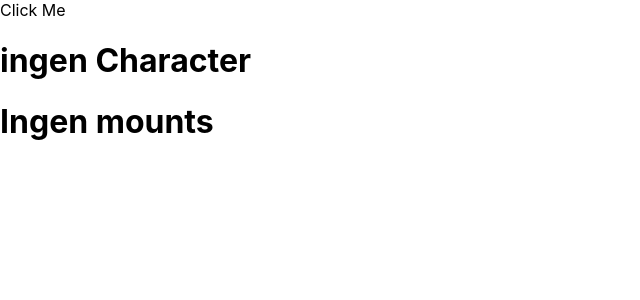
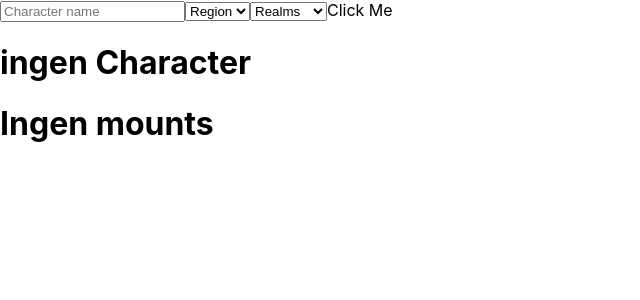
Before and after one commit to Freddiiy/mount-viewer-frontend, a Next.js app: page / in a window 1280 px wide. Shown: the top 300 px of the page, without its empty margins (0-640 px from the left). Built offline with nearby package versions, Linux system fonts and the light colour scheme.

Commit message:
Plain html og text

```diff
--- a/pages/index.tsx
+++ b/pages/index.tsx
@@ -31,7 +31,7 @@ const Home: NextPage = () => {
             setCharacter(data);
         }
     })
-    const MyButton = React.forwardRef(({ onClick, href }, ref) => {
+    const MyButton = React.forwardRef(({onClick, href}, ref) => {
         return (
             <a href={href} onClick={onClick} ref={ref}>
                 Click Me
@@ -39,13 +39,38 @@ const Home: NextPage = () => {
         )
     })
 
+    function dropdownMenu() {
+        const list = document.getElementById("option");
+        document.getElementById("Region").value = list.options[list.selectedIndex].text;
+    }
+
     return (
         <>
-<Link href="/mount" passHref>
-    <MyButton/>
-</Link>
-        {character ? <h1>{character.name}</h1> : <h1>ingen Character</h1>}
-        {mount ? <h1>{mount.mountId}</h1> : <h1>Ingen mounts</h1>}
+
+            <input placeholder={"Character name"}/>
+
+            <select id="option" onChange="dropdownMenu()">
+                <option value ="" disabled selected hidden  > Region</option>
+                <option>EU</option>
+                <option>US</option>
+
+            </select>
+
+            <select id="option" onChange="dropdownMenu()">
+                <option value ="" disabled selected hidden > Realms</option>
+                <option>Terro-mill</option>
+                <option>STuuff</option>
+                <option>Arronish</option>
+                <option>Habbiibi</option>
+            </select>
+
+
+
+            <Link href="/mount" passHref>
+                <MyButton/>
+            </Link>
+            {character ? <h1>{character.name}</h1> : <h1>ingen Character</h1>}
+            {mount ? <h1>{mount.mountId}</h1> : <h1>Ingen mounts</h1>}
 
         </>
     )
```
